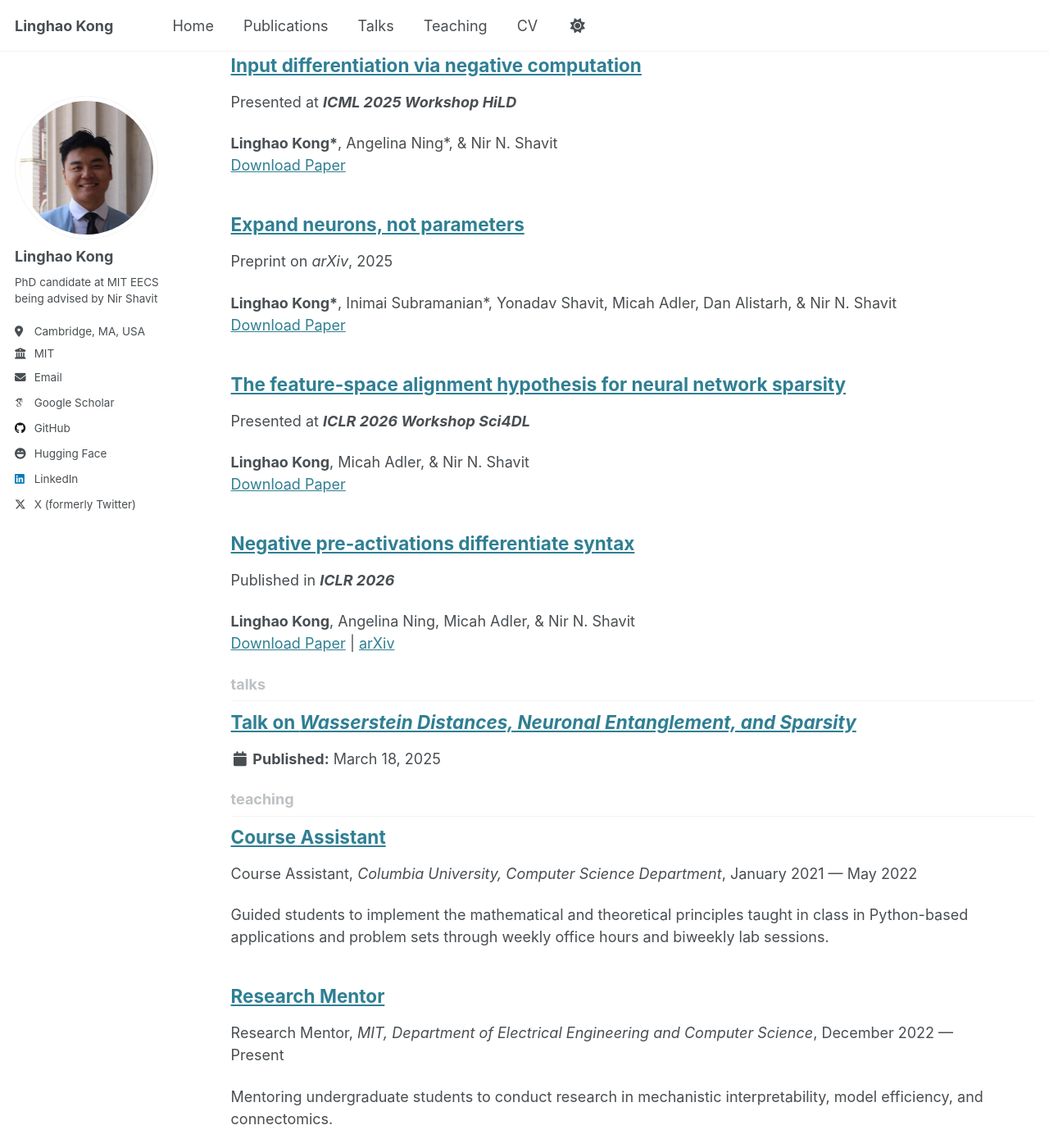
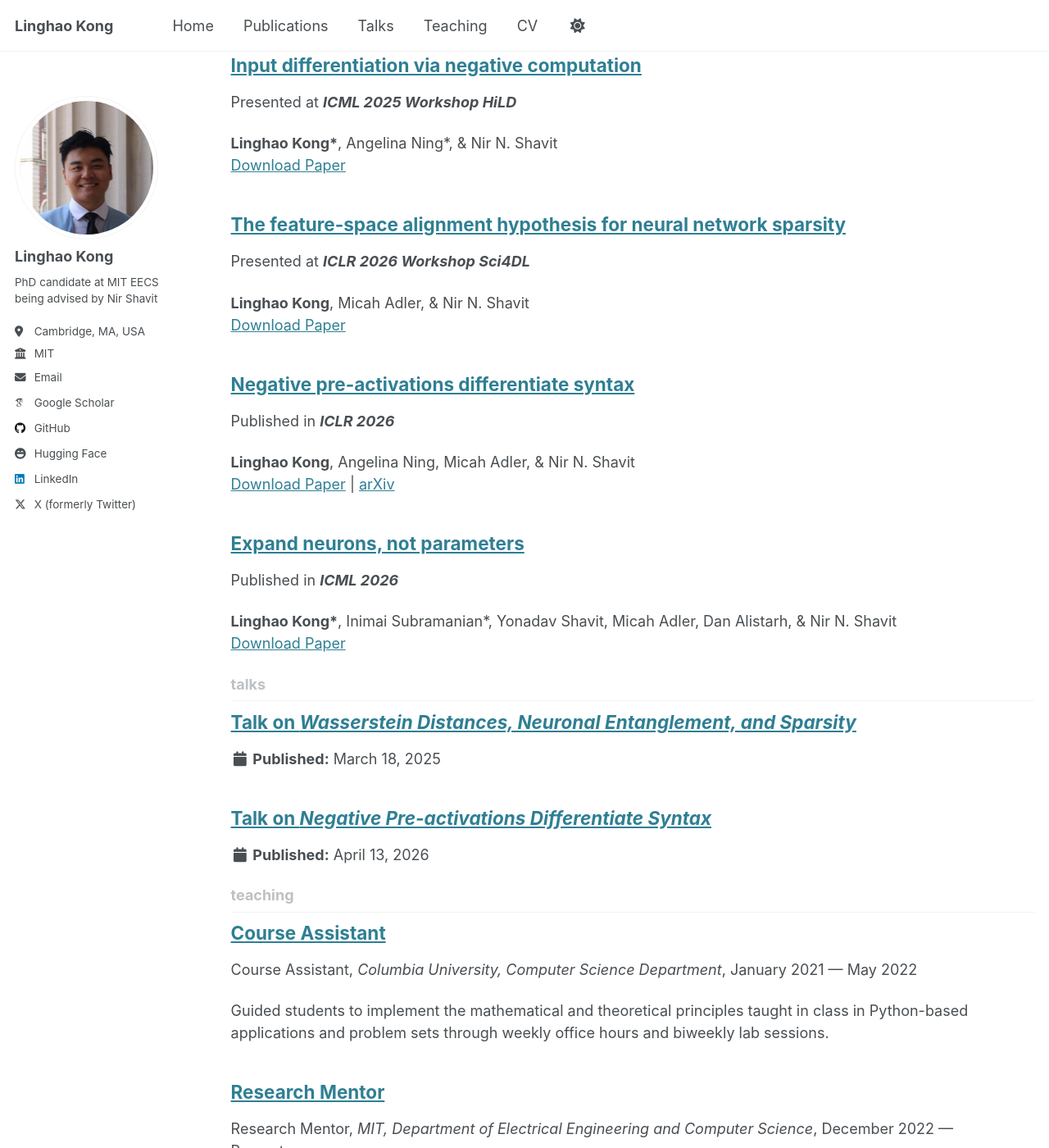
Before and after one commit to Lin-K76/Lin-K76.github.io, a Jekyll site: the page built from _pages/collection-archive.html, in a window 1280 px wide and 1400 px high, scrolled down 3361 px. Shown: the whole window at 82% size. Built offline with Jekyll 4.4.1, drawn with Linux system fonts in a browser that asks for light colours; some web fonts are replaced.

Commit message:
Updates for April 2026

```diff
--- /dev/null
+++ b/_talks/2026-negative.md
@@ -0,0 +1,9 @@
+---
+title: "Talk on <i>Negative Pre-activations Differentiate Syntax</i>"
+collection: talks
+type: "Talk"
+permalink: /talks/2026-negative
+venue: "MIT"
+date: 2026-04-13
+location: "Cambridge, MA, USA"
+---
```
Also changed, not shown: _pages/about.md (+3 -2 lines), _publications/2025-connectomics.md (+0 -1 lines), _publications/2025-expand.md (deleted, +0 -15 lines), _publications/2026-expand.md (added, +17 -0 lines).
